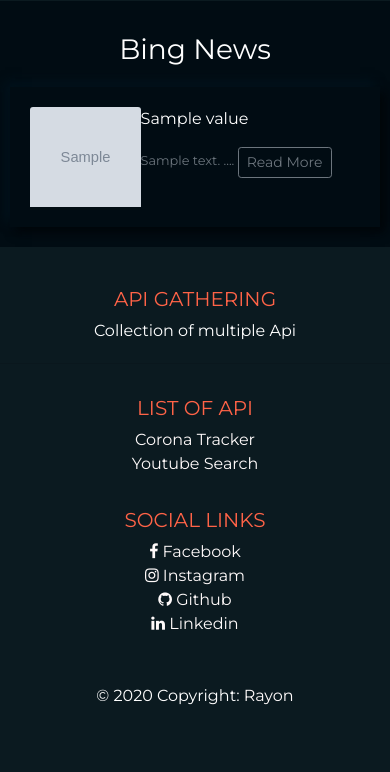
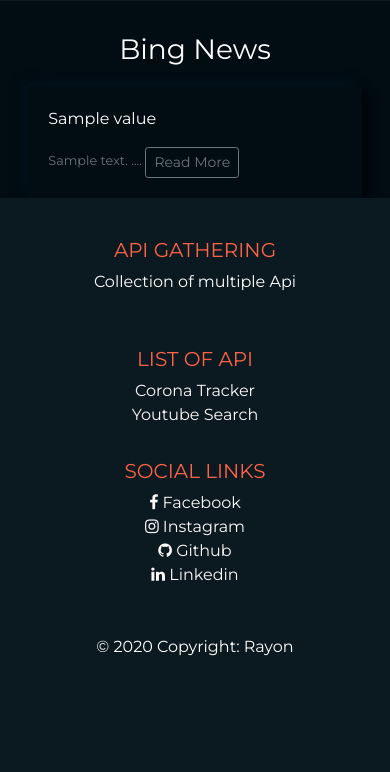
Before and after one commit to learningnoobi/Api-gathering, a Django app: page / in a window 390 px wide. Shown: the part 562-1334 px from the top of the page. After the commit the page ends 1218 px from the top, so only its background shows below. Run offline with Django 3.2, Linux system fonts and the light colour scheme; grey boxes marked "Sample" are stand-in pictures; a database or web service that is not in the repository returns one stand-in record (values such as "Sample title"); data that the repository does not hold is empty; some libraries are stand-ins or nearby versions; some web fonts are replaced.

Commit message:
fixed bugs

```diff
--- a/search/templates/search/index.html
+++ b/search/templates/search/index.html
@@ -29,8 +29,8 @@
       {% csrf_token %}
         <div class="news">
           <div class="results newsresults">
-            <span><img class="bd-placeholder-img card-img-top" width="100" height="100" src="{{ news.img }}" preserveAspectRatio="xMidYMid slice" focusable="false" role="img" aria-label="Placeholder: Thumbnail"></img></span>
-
+           <!--  <span><img class="bd-placeholder-img card-img-top" width="100" height="100" src="{{ news.img }}" preserveAspectRatio="xMidYMid slice" focusable="false" role="img" aria-label="Placeholder: Thumbnail"></img></span>
+ -->
         <span style="width: 80%;">
               <p class="card-text">{{ news.news }}</p>
               <small class="text-muted">{{ news.description }}  .... <a type="button" href="{{ news.url }}" class="btn btn-sm btn-outline-secondary">Read More</i></a></small></span>
--- a/search/views.py
+++ b/search/views.py
@@ -23,10 +23,11 @@ def index(request):
     response = requests.request("GET", url, headers=headers, params=querystring)
     results=response.json()['value']
 
-    # print(results[0])
+
     for result in results:
+
         news_data = {
-        'img': result['image']['thumbnail']['contentUrl'],
+
             'news': result['name'],
             'url': result['url'],
             'description': result['description'],
@@ -38,6 +39,7 @@ def index(request):
         bing.append(news_data)
 
     context = {
+
         'bing':bing
      }
 
--- a/static/css/index.css
+++ b/static/css/index.css
@@ -59,9 +59,9 @@ body{
 padding: 20px;
 }
 .newsresults{
-  display: flex;
-  justify-content: space-around;
+  width: 80%;
   margin-bottom: 20px;
+  margin: auto;
 }
 
 footer{
@@ -87,6 +87,12 @@ footer a:hover{
     margin-top: 10px;
 
   }
+  .newsresults{
+  width: 90%;
+  margin-bottom: 20px;
+  margin: auto;
+}
+
 }
 .grid-news{
   width: 95%;
```
